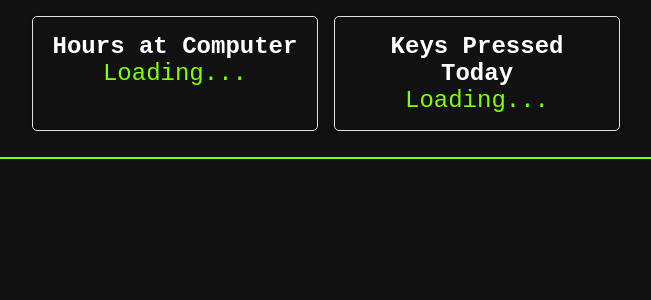
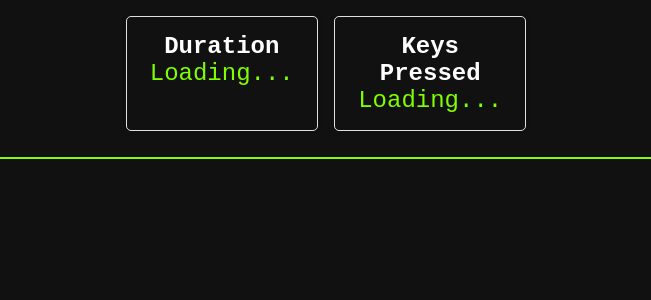
Before and after one commit to tomlue/prodtracker, a Flask app: page / in a window 1280 px wide. Shown: the top 300 px of the page, without its empty margins (314-965 px from the left). Run offline with Flask 3, Linux system fonts and the light colour scheme; some libraries are stand-ins or nearby versions.

Commit message:
thing works, time to make it better

```diff
--- a/static/style.css
+++ b/static/style.css
@@ -35,6 +35,10 @@ h2 {
     text-align: center;
 }
 
+.card.active {
+    border-color: greenyellow;
+}
+
 .card p {
     font-size: 24px;
 }
--- a/templates/index.html
+++ b/templates/index.html
@@ -12,11 +12,11 @@
     <!-- Dashboard cards -->
 <div class="dashboard">
     <div class="card">
-        <h2>Hours at Computer</h2>
-        <p id="hours_at_computer">Loading...</p>
+        <h2>Duration</h2>
+        <p id="hours_at_computer" data-duration="0" data-missed="0">Loading...</p>
     </div>
     <div class="card">
-        <h2>Keys Pressed Today</h2>
+        <h2>Keys Pressed</h2>
         <p id="keys_pressed_today">Loading...</p>
     </div>
 </div>
@@ -92,7 +92,27 @@
             // Your calculations for totals, etc. can remain the same
             let totalHours = durationPlotData[0].y.reduce((acc, curr) => acc + curr, 0) / 3600;
             let totalKeysPressed = keysPlotData[0].y.reduce((acc, curr) => acc + curr, 0);
-            document.getElementById("hours_at_computer").innerText = totalHours.toFixed(6) + ' hours';
+
+            // TODO need a better card updating system
+
+            // update hours at computer
+            let hoursElem = document.getElementById("hours_at_computer");
+            let curhoursValue = parseFloat(hoursElem.getAttribute("data-duration"));
+            let missedValue = parseFloat(hoursElem.getAttribute("data-missed"));
+
+            if (curhoursValue < totalHours) {
+                hoursElem.parentElement.classList.add('active');  // Adds 'active' class to the card
+                hoursElem.setAttribute("data-missed", 0);
+            } else if (missedValue > 3){
+                hoursElem.parentElement.classList.remove('active');  // Removes 'active' class if it's the same
+            } else {
+                hoursElem.setAttribute("data-missed", missedValue + 1);
+            }
+
+            hoursElem.setAttribute("data-duration", totalHours);
+            hoursElem.innerText = totalHours.toFixed(3) + ' hours';
+
+            // update keys pressed
             document.getElementById("keys_pressed_today").innerText = totalKeysPressed;
         }
     };
--- a/trackers/camera.py
+++ b/trackers/camera.py
@@ -3,7 +3,7 @@ import cv2
 
 class UserPresentTracker(Tracker):
 
-    def __init__(self, interval_seconds=0.5):
+    def __init__(self, interval_seconds=1):
         super().__init__(interval_seconds)
         self.cap = cv2.VideoCapture(0)
         self.face_cascade = cv2.CascadeClassifier(cv2.data.haarcascades + 'haarcascade_frontalface_default.xml')
--- a/trackers/keyboard.py
+++ b/trackers/keyboard.py
@@ -4,7 +4,7 @@ import threading
 
 class InputTracker(Tracker):
 
-    def __init__(self, interval_seconds=0.5):
+    def __init__(self, interval_seconds=1.0):
         super().__init__(interval_seconds)
         self.keys_pressed = 0
         self.clicks = 0
```
